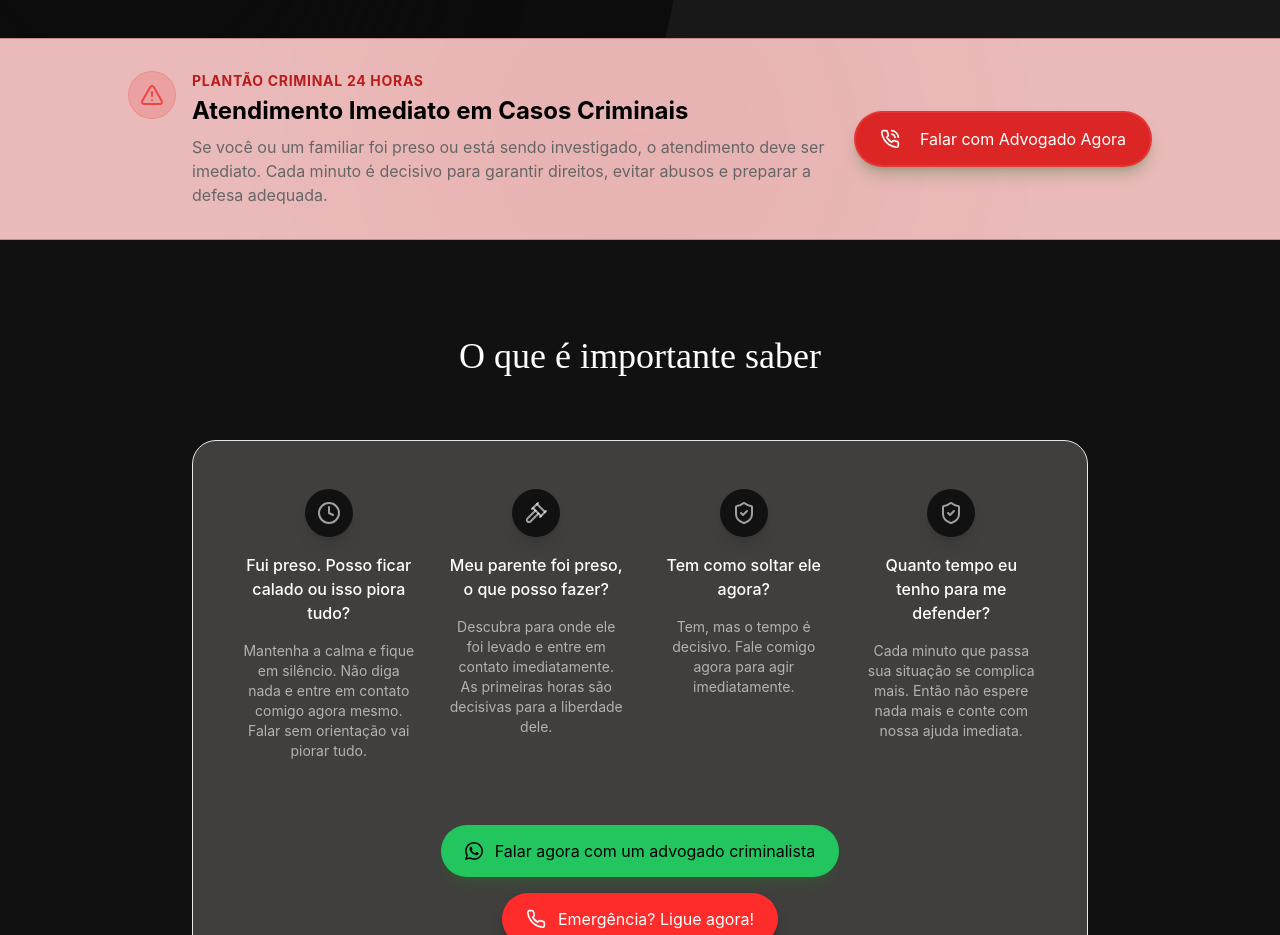
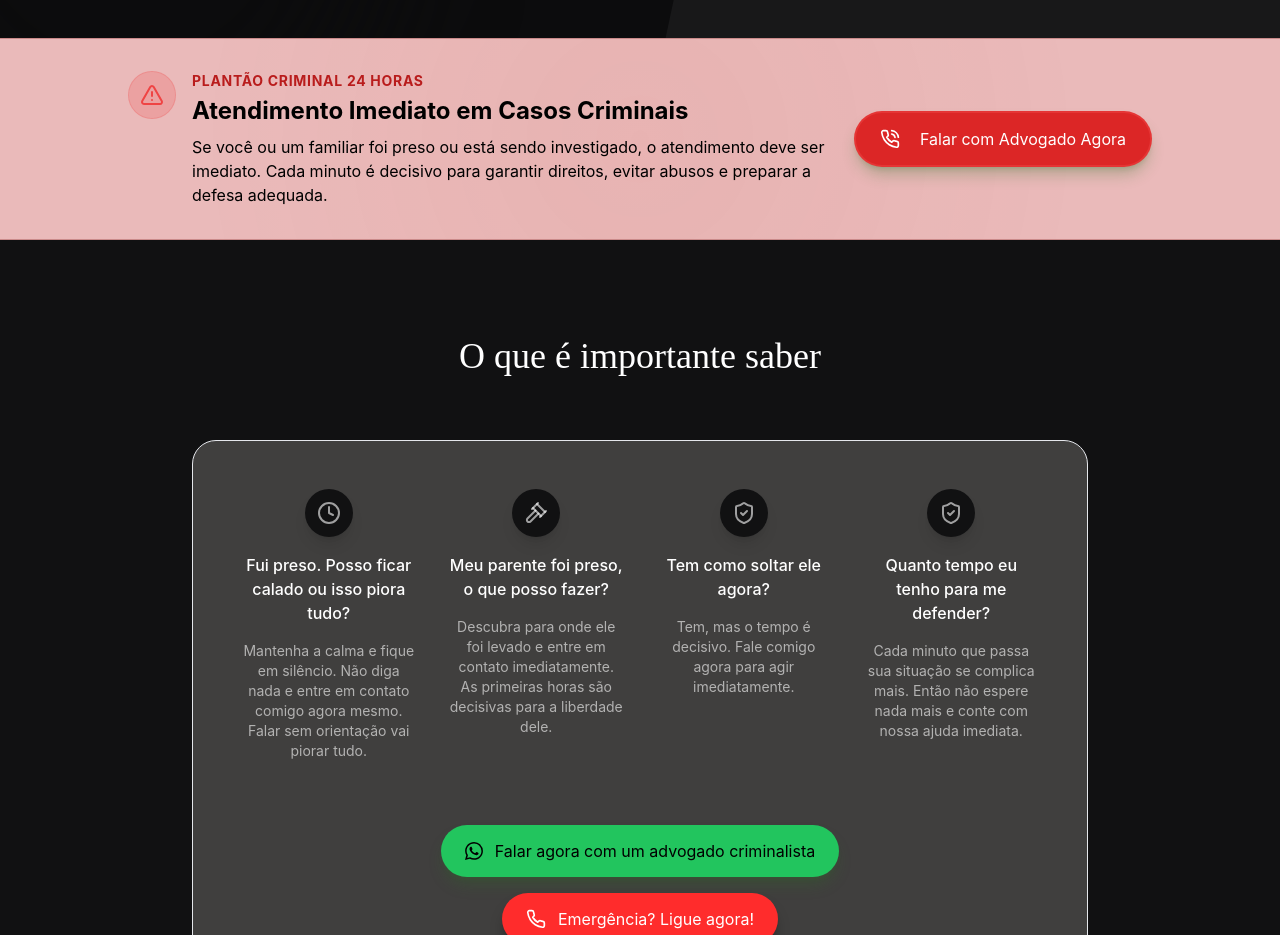
Before and after one commit to Paper-Street-Softwares/Template-Unico, a React (Vite) app: page /#home in a window 1280 px wide. Shown: the part 1020-1955 px from the top of the page. Built offline with nearby package versions, Linux system fonts and the light colour scheme.

Commit message:
fix: ajuste Seção de Emergencia

```diff
--- a/src/components/sections/Emergency.jsx
+++ b/src/components/sections/Emergency.jsx
@@ -56,7 +56,8 @@ function Emergency({ colorMode }) {
                   Atendimento Imediato em Casos Criminais
                 </h3>
                 <p
-                  className={`text-sm md:text-base max-w-2xl leading-relaxed ${textOpacity}`}
+                  className={`text-sm md:text-base max-w-2xl leading-relaxed ${text}`}
+                  //para site de cliente específico deixar copy totalmente preto
                 >
                   Se você ou um familiar foi preso ou está sendo investigado, o
                   atendimento deve ser imediato. Cada minuto é decisivo para
```
